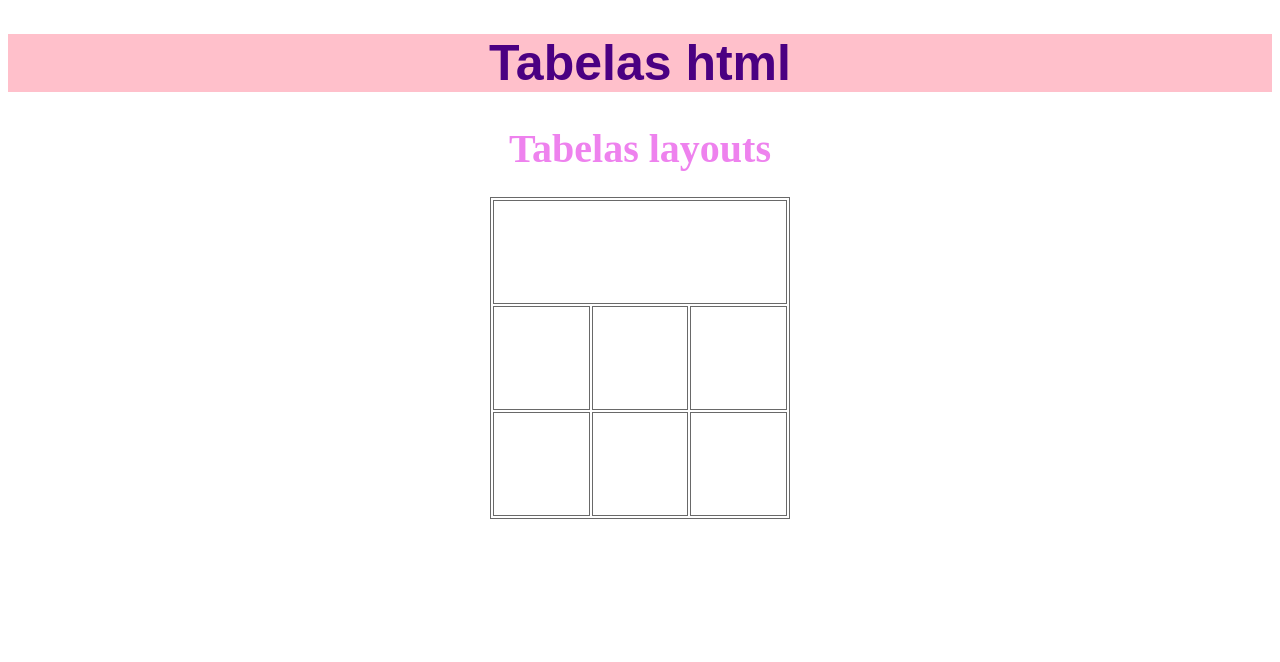
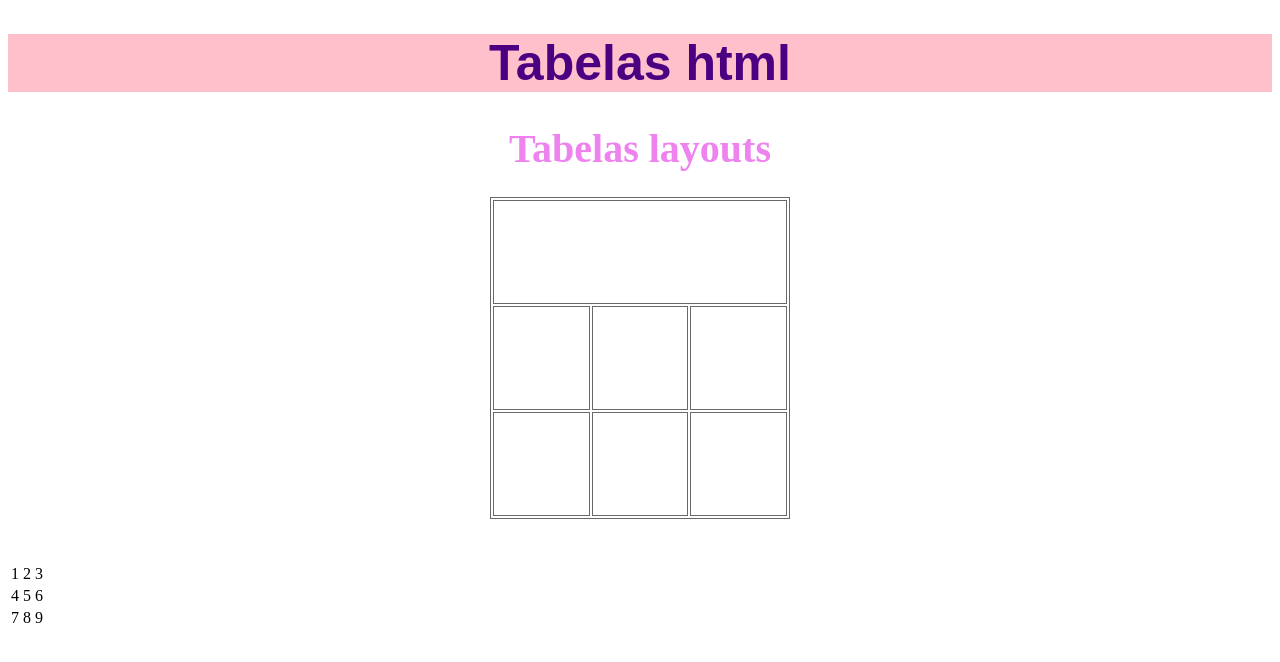
Before and after one commit to elvilys/tables-html, a plain HTML site: page 3folha.html in a window 1280 px wide. Drawn offline with Linux system fonts and the light colour scheme.

Commit message:
iniciando a segunda tabela layout

```diff
--- a/3folha.html
+++ b/3folha.html
@@ -32,6 +32,30 @@
                 </tr>
             </tfoot>
         </table>
+        <br>
+        <table>
+            <thead>
+            <tr>
+                <td>1</td>
+                <td>2</td>
+                <td>3</td>
+            </tr>
+        </thead>
+        <tbody>
+            <tr>
+                <td>4</td>
+                <td>5</td>
+                <td>6</td>
+            </tr>
+        </tbody>
+        <tfoot>
+            <tr>
+                <td>7</td>
+                <td>8</td>
+                <td>9</td>
+            </tr>
+        </tfoot>
+        </table>
 
     </main>
 
```
